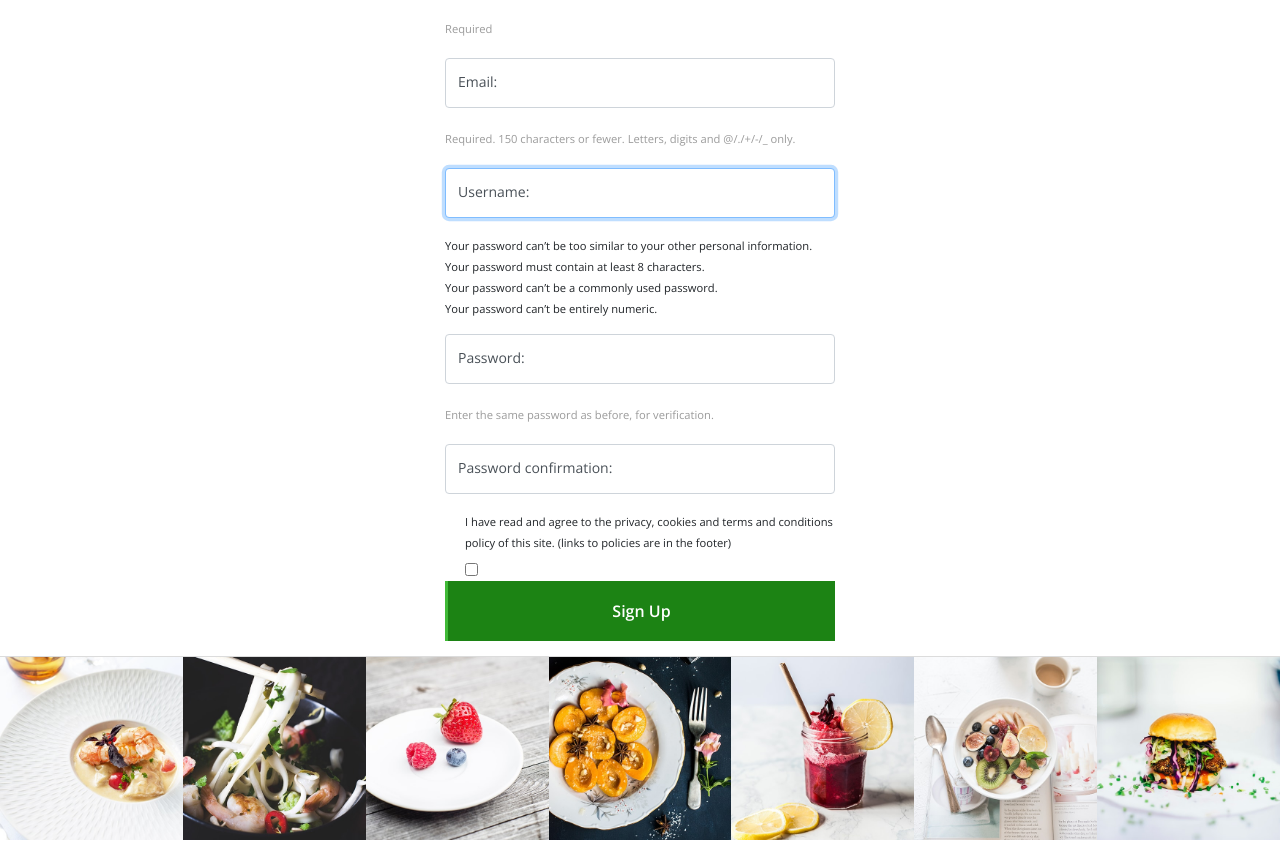
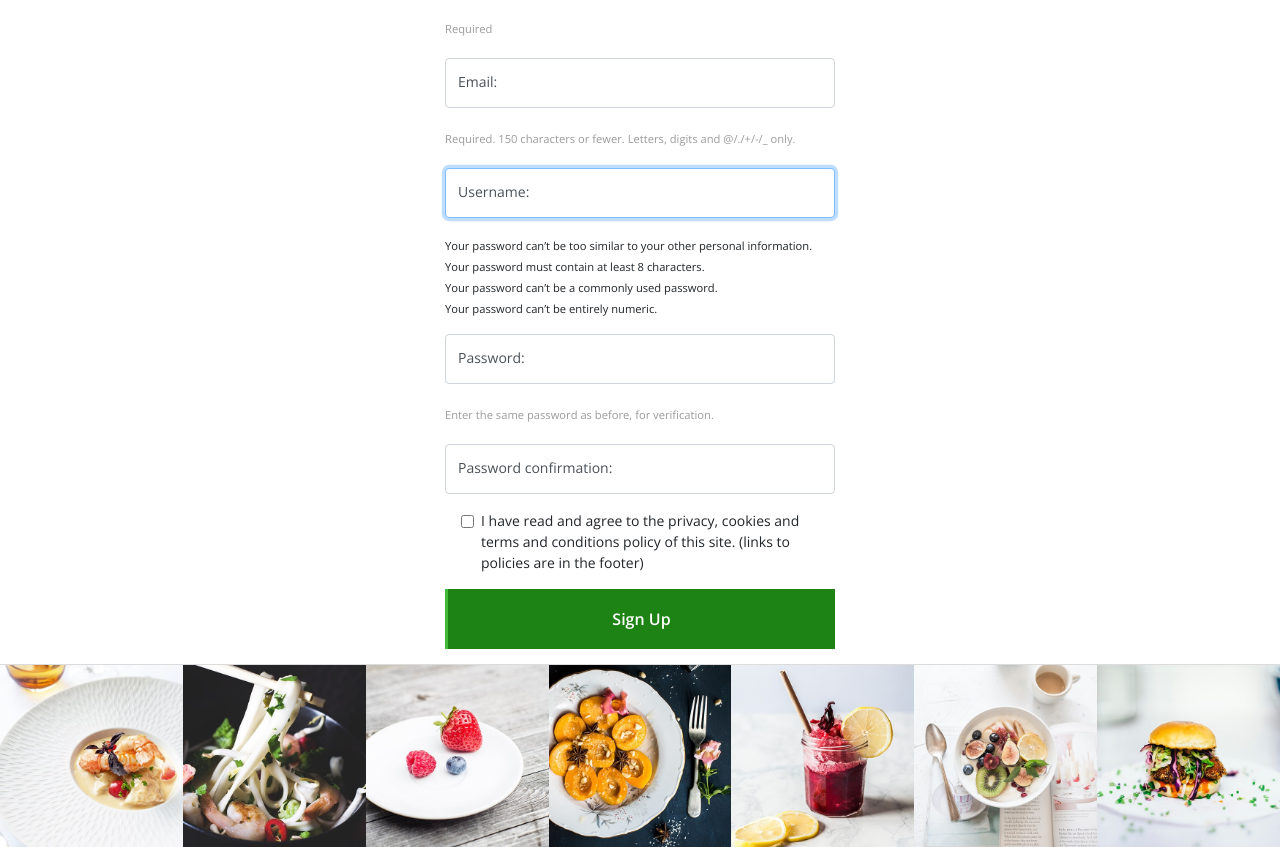
Before and after one commit to Panda4817/MySousChef, a Django app: page /register in a window 1280 px wide. Shown: the part 336-1183 px from the top of the page. Run offline with Django 3.2, Linux system fonts and the light colour scheme; some libraries are stand-ins or nearby versions.

Commit message:
changed checkbox on signup

```diff
--- a/accounts/templates/registration/register.html
+++ b/accounts/templates/registration/register.html
@@ -70,15 +70,13 @@ Register
     </div>
   </div>
   </div>
-  <div class="form-check">
+  <div class="form-check m-3">
     <div class="fieldWrapper">
       {{ form.accept_polices.errors }}
-      <label for="{{ form.accept_polices.id_for_label }}">
-        <small>
+      {{ form.accept_polices|attr:"class:form-check-input" }}
+      <label for="{{ form.accept_polices.id_for_label }}" class="form-check-label">
           I have read and agree to the privacy, cookies and terms and conditions policy of this site. (links to policies are in the footer)
-        </small>
       </label>
-      {{ form.accept_polices }}
     </div>
   </div>
   <button class="btn btn-block delicious-btn btn-2 text-center" type="submit">Sign Up</button>
```
